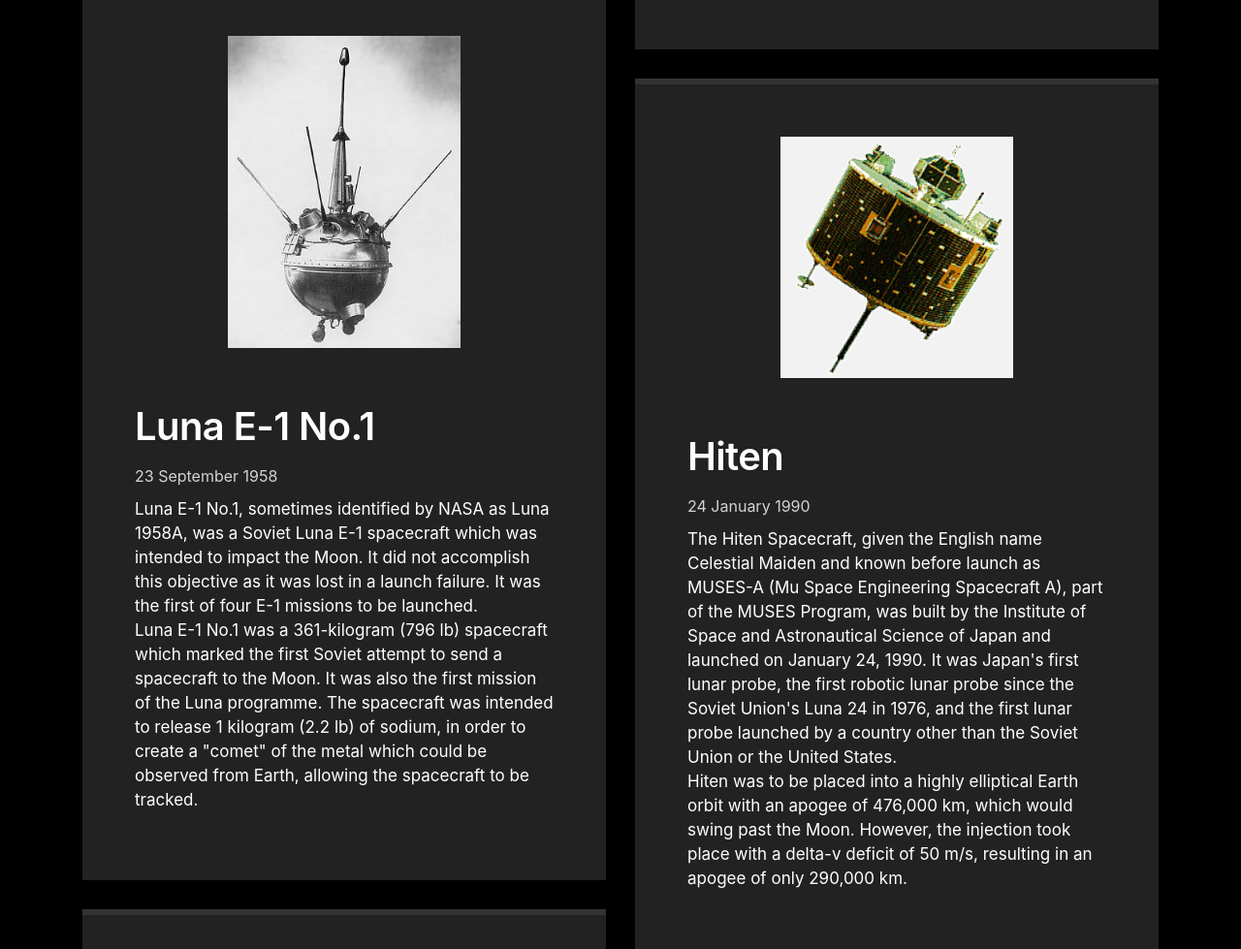
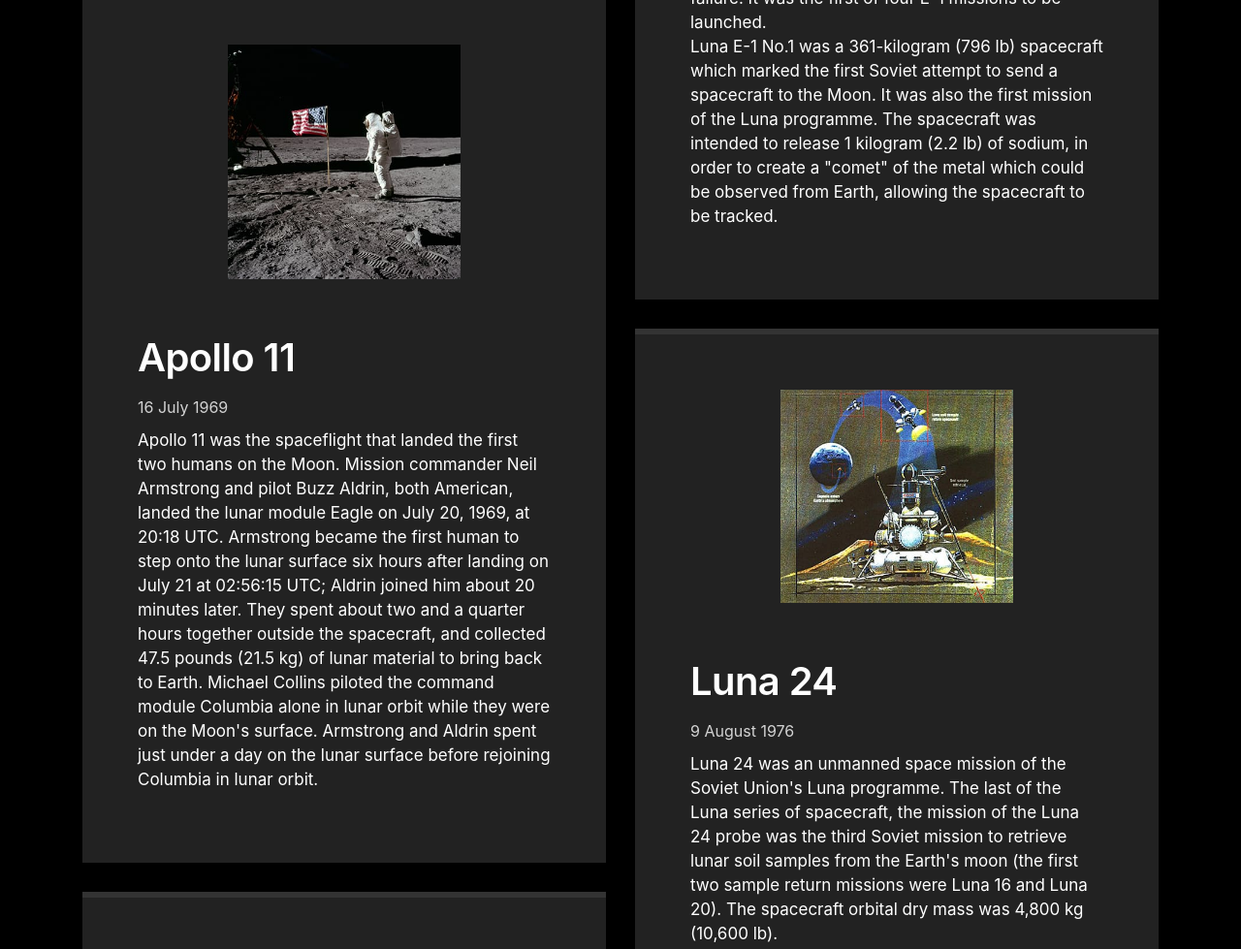
Before and after one commit to chuniversity/css-demo, a plain HTML site: page index.html in a window 1280 px wide. Shown: the part 1672-2651 px from the top of the page at 97% size. Drawn offline with Linux system fonts and the light colour scheme.

Commit message:
timeline complete

```diff
--- a/css/new.css
+++ b/css/new.css
@@ -1,3 +1,4 @@
+/* Begin Hero */
 
 @media (min-width: 1000px) {
   .hero-unit-moon-exploration {
@@ -69,3 +70,70 @@
   color: inherit;
   text-decoration: inherit;
 }
+
+
+/* Timeline flex*/
+@media (min-width: 1200px) {
+  .timeline-cont-cont{
+    height: 2800px;
+  }
+  .timeline-cont {
+    display: flex;
+    flex-direction: column;
+    flex-flow: column wrap;
+    max-height: 100%;
+    width: 2400px;
+    overflow: auto;
+    align-content: flex-start;
+
+  }
+  .timeline-item {
+    width: 540px;
+    margin: 15px 15px 15px 15px;
+    padding: 5%;
+  }
+  .timeline-1 {
+    order: 1;
+  }
+  .timeline-2 {
+    order: 4;
+  }
+  .timeline-3 {
+    order: 2;
+  }
+  .timeline-4 {
+    order: 5;
+  }
+  .timeline-5 {
+    order: 3;
+  }
+  .timeline-6 {
+    order: 6;
+  }
+}
+
+@media (max-width: 1199px) {
+  .timeline-item {
+    width: 540px;
+  }
+  .timeline-cont-cont {
+    display: flex;
+    flex-direction: row;
+    justify-content: space-evenly;
+  }
+  .timeline-cont {
+    display: flex;
+    flex-direction: column;
+    align-items: center;
+  }
+}
+@media (max-width: 600px) {
+  .timeline-item {
+    width: 440px;
+  }
+}
+@media (max-width: 500px) {
+  .timeline-item {
+    width: 340px;
+  }
+}
--- a/index.html
+++ b/index.html
@@ -41,8 +41,8 @@
                     <h2 class='section-headline'>The Timeline</h2>
                 </div>
             </div>
-            <div class="row">
-                <div class="col-12 col-lg-6">
+            <div class="row timeline-cont-cont">
+                <div class="timeline-cont">
                     <div class="timeline-item timeline-1">
                         <img src="/images/timeline/pioneer.jpg" width='240' alt="Pioneer 0" class="timeline-item-image">
                         <div class="timeline-item-content">
@@ -68,8 +68,6 @@
                             <p>Apollo 11 was the spaceflight that landed the first two humans on the Moon. Mission commander Neil Armstrong and pilot Buzz Aldrin, both American, landed the lunar module Eagle on July 20, 1969, at 20:18 UTC. Armstrong became the first human to step onto the lunar surface six hours after landing on July 21 at 02:56:15 UTC; Aldrin joined him about 20 minutes later. They spent about two and a quarter hours together outside the spacecraft, and collected 47.5 pounds (21.5 kg) of lunar material to bring back to Earth. Michael Collins piloted the command module Columbia alone in lunar orbit while they were on the Moon's surface. Armstrong and Aldrin spent just under a day on the lunar surface before rejoining Columbia in lunar orbit.</p>
                         </div>
                     </div>
-                </div>
-                <div class="col-12 col-lg-6">
                     <div class="timeline-item timeline-4">
                         <img src="/images/timeline/luna-24.jpg" width='240' alt="Luna 24" class="timeline-item-image">
                         <div class="timeline-item-content">
```
